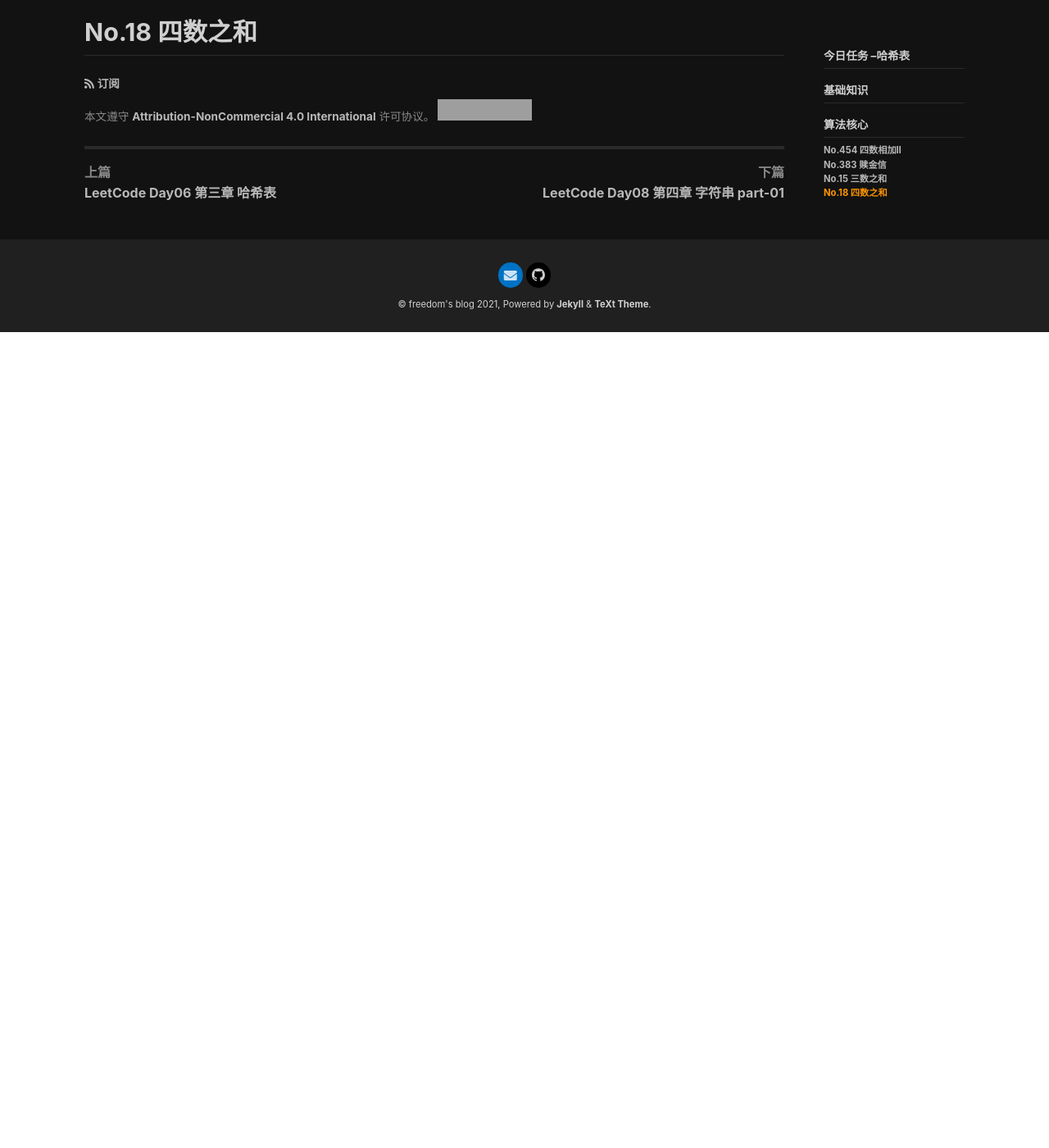
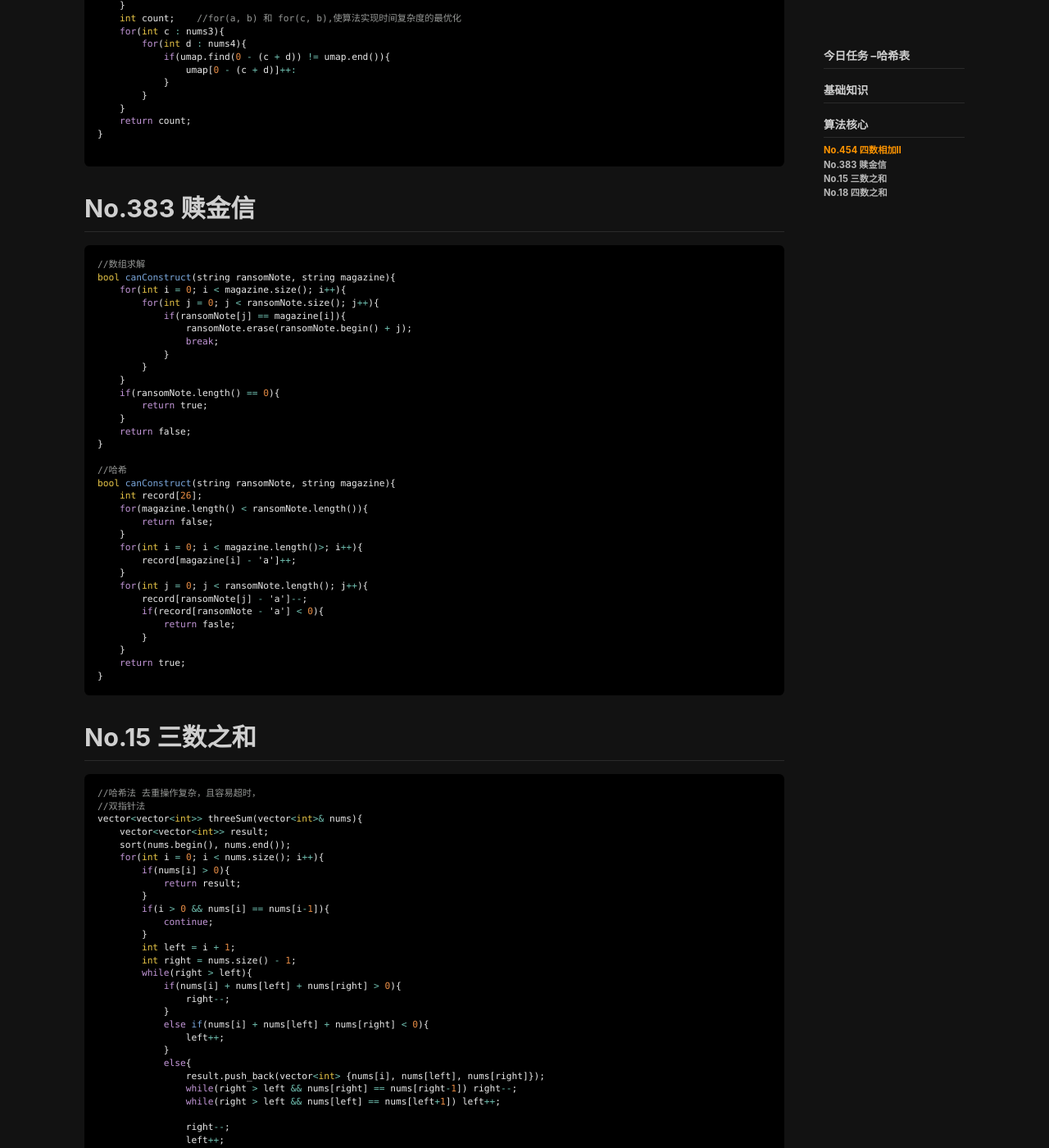
Before and after one commit to Freedomance/Freedomance.github.io, a Jekyll site: the page built from _posts/2023-04-11-LeetCode-Day07.md, in a window 1280 px wide and 1400 px high, scrolled down 995 px. Shown: the whole window at 82% size. Built offline with Jekyll 4.4.1, drawn with Linux system fonts in a browser that asks for light colours; nearby versions of some CDN libraries; a file with an impossible date is left out; some of the changed text lies outside the part shown; grey boxes are pictures that could not be loaded.

Commit message:
update blog

````diff
--- a/_posts/2023-04-11-LeetCode-Day07.md
+++ b/_posts/2023-04-11-LeetCode-Day07.md
@@ -14,9 +14,144 @@ No.454 四数相加Ⅱ        No.383 赎金信        No.15 三数之和      No
 
 
 # 基础知识
+- 元素数值可控，元素个数一定，考虑采用数组
 
 # 算法核心
 ## No.454 四数相加Ⅱ
+```cpp
+int fourSumCount(vector<int>& nums1, vector<int>& nums2, vector<int>& nums3, vector<int>& nums4){
+    unordered_map<int, int> umap;
+    for(int a : nums1){
+        for(int b : nums2){
+            umap[a + b]++; //c++特性：如map中不存在元素(a + b), 则先insert(a + b)
+        }
+    }
+    int count;    //for(a, b) 和 for(c, b),使算法实现时间复杂度的最优化
+    for(int c : nums3){
+        for(int d : nums4){
+            if(umap.find(0 - (c + d)) != umap.end()){
+                umap[0 - (c + d)]++:
+            }
+        }
+    }
+    return count;
+}
+
+```
 ## No.383 赎金信
+```cpp
+//数组求解
+bool canConstruct(string ransomNote, string magazine){
+    for(int i = 0; i < magazine.size(); i++){
+        for(int j = 0; j < ransomNote.size(); j++){
+            if(ransomNote[j] == magazine[i]){
+                ransomNote.erase(ransomNote.begin() + j);
+                break;
+            }
+        }
+    }
+    if(ransomNote.length() == 0){
+        return true;
+    }
+    return false;
+}
+
+//哈希
+bool canConstruct(string ransomNote, string magazine){
+    int record[26];
+    for(magazine.length() < ransomNote.length()){
+        return false;
+    }
+    for(int i = 0; i < magazine.length()>; i++){
+        record[magazine[i] - 'a']++;
+    }
+    for(int j = 0; j < ransomNote.length(); j++){
+        record[ransomNote[j] - 'a']--;
+        if(record[ransomNote - 'a'] < 0){
+            return fasle;
+        }
+    }
+    return true;
+}
+```
 ## No.15 三数之和
+```cpp
+//哈希法 去重操作复杂，且容易超时，
+//双指针法
+vector<vector<int>> threeSum(vector<int>& nums){
+    vector<vector<int>> result;
+    sort(nums.begin(), nums.end());
+    for(int i = 0; i < nums.size(); i++){
+        if(nums[i] > 0){
+            return result;
+        }
+        if(i > 0 && nums[i] == nums[i-1]){
+            continue;
+        }
+        int left = i + 1;
+        int right = nums.size() - 1;
+        while(right > left){
+            if(nums[i] + nums[left] + nums[right] > 0){
+                right--;
+            }
+            else if(nums[i] + nums[left] + nums[right] < 0){
+                left++;
+            }
+            else{
+                result.push_back(vector<int> {nums[i], nums[left], nums[right]});
+                while(right > left && nums[right] == nums[right-1]) right--;
+                while(right > left && nums[left] == nums[left+1]) left++;
+
+                right--;
+                left++;
+            }
+        }
+
+    }
+    return result;
+}
+
+```
 ## No.18 四数之和
+```C++
+vector<vecrot<int>> fourSum(vector<int>& nums, int target){
+    vector<vector<int>> result;
+    sort(nums.begin(), nums.end());
+    for(int k = 0; k < nums.size(); k++){
+        if(nums[k] > target && target >= 0){
+            break;
+        }
+        if(k > 0 && nums[k] == nums[k-1]){
+            continue;
+        }
+
+        for(int i = k + 1; i < nums.size(); i++){
+            if(nums[k] + nums[i] > target && target >= 0){
+                break;
+            }
+            if(i > k + 1 && nums[i] == nums[i-1]){
+                continue;
+            }
+
+            int left = i + 1;
+            int right = nums.size() - 1;
+            while(right > left){
+                if ((long) nums[k] + nums[i] + nums[left] + nums[right] > target){
+                    right--;
+                }else if((long) nums[k] + nums[i] + nums[left + nums[right]] < target){
+                    left++;
+                }else{
+                    result.push_back(vector<int> {nums[k], nums[i], nums[left], nums[right]});
+                }
+
+                while(right > left && nums[right] == nums[right - 1])   right--;
+                while(right > left && nums[left] == nums[left + 1]) left++;
+
+                right--;
+                left++;
+            }
+        }
+    }
+    return result;
+}
+```
````
Also changed, not shown: _posts/2023-04-10-LeetCode-Day06.md (+1 -1 lines).
